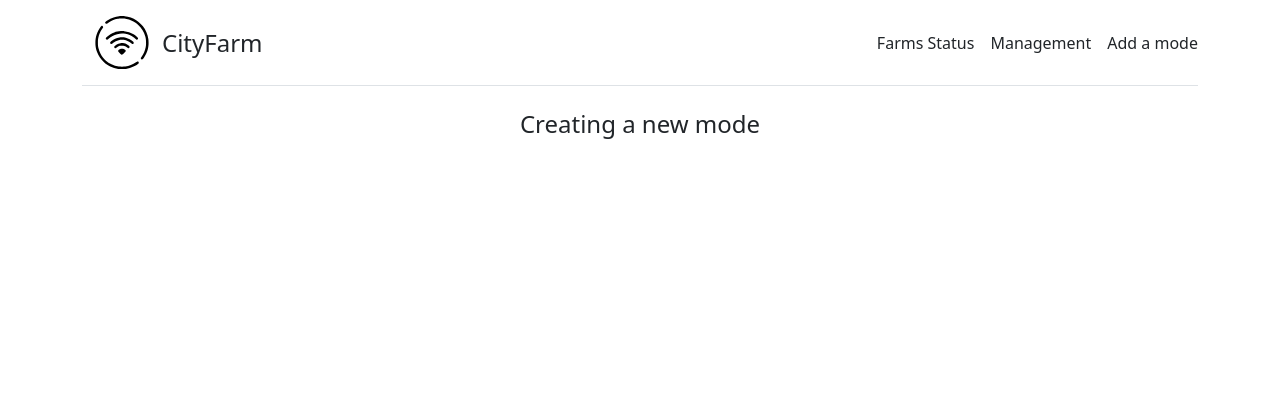
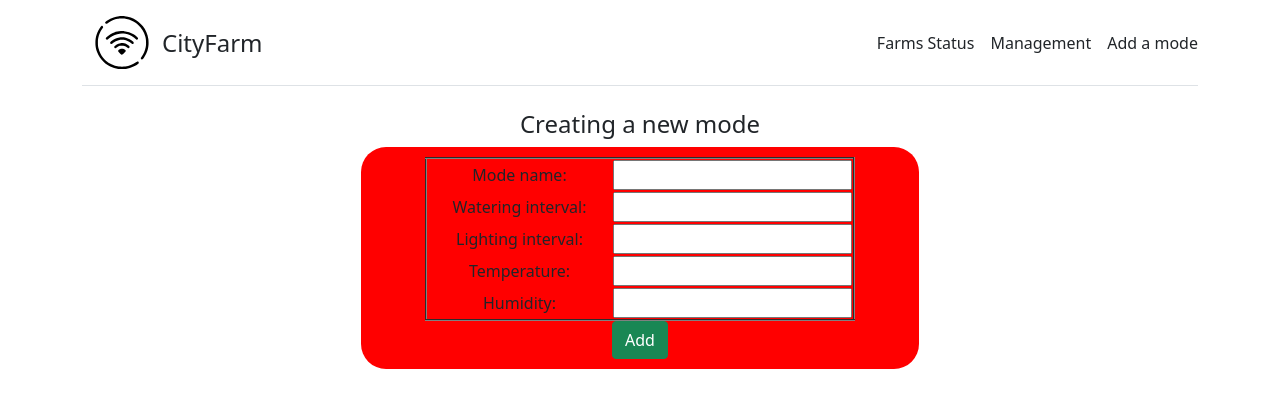
Before and after one commit to vaddddie/djangoweb, a Django app: template djangotest/main/templates/main/mode.html in a window 1280 px wide. Shown: the top 408 px of the page. Run offline with Django 4.2, Linux system fonts and the light colour scheme; the template is opened without the code that fills it, so the values that code supplies are empty, except form fields; form fields are guessed from the names that the template uses; parts of the project's set-up code (start-up, migrations or seed data) failed here and were passed over; some libraries are stand-ins or nearby versions.

Commit message:
Bug fixed

```diff
--- a/djangotest/main/templates/main/base.html
+++ b/djangotest/main/templates/main/base.html
@@ -141,7 +141,6 @@
             </svg>
                 <span class="fs-4" href="{% url 'home' %}"><ya-tr-span data-index="0-0" data-translated="true" data-source-lang="en" data-target-lang="ru" data-value="CityFarm" data-translation="CityFarm" data-type="trSpan" data-selected="false">CityFarm</ya-tr-span></span>
             </a>
-
             <nav class="d-inline-flex mt-2 mt-md-0 ms-md-auto">
                 <a class="me-3 py-2 text-dark text-decoration-none" href="{% url 'home' %}"><ya-tr-span data-index="2-0" data-translated="true" data-source-lang="en" data-target-lang="ru" data-value="Farms Status" data-translation="Статус ферм" data-type="trSpan">Farms Status</ya-tr-span></a>
                 <a class="me-3 py-2 text-dark text-decoration-none" href="{% url 'management' %}"><ya-tr-span data-index="3-0" data-translated="true" data-source-lang="en" data-target-lang="ru" data-value="Management" data-translation="Управление" data-type="trSpan">Management</ya-tr-span></a>
--- a/djangotest/main/templates/main/mode.html
+++ b/djangotest/main/templates/main/mode.html
@@ -7,12 +7,50 @@
     Creating a new mode
 </h4>
 <div align="center">
-    <div style="background-color:red; width:50%">
-        <table>
+    <div style="background-color:red; width:50%; padding:10px; border-radius:25px">
+        <table style="width:80%; text-align:center" border="2px">
             <tr>
-
+                <td style="width:50%">
+                    Mode name:
+                </td>
+                <td>
+                    {{ form.ModName }}
+                </td>
+            </tr>
+            <tr>
+                <td style="width:50%">
+                    Watering interval:
+                </td>
+                <td>
+                    {{ form.IWater }}
+                </td>
+            </tr>
+            <tr>
+                <td style="width:50%">
+                    Lighting interval:
+                </td>
+                <td>
+                    {{ form.ILight }}
+                </td>
+            </tr>
+            <tr>
+                <td style="width:50%">
+                    Temperature:
+                </td>
+                <td>
+                    {{ form.Temperature }}
+                </td>
+            </tr>
+            <tr>
+                <td style="width:50%">
+                    Humidity:
+                </td>
+                <td>
+                    {{ form.Humidity }}
+                </td>
             </tr>
         </table>
+        <button type="submit" class="btn btn-success">Add</button>
     </div>
 </div>
 
```
Also changed, not shown: djangotest/main/views.py (+10 -0 lines).
